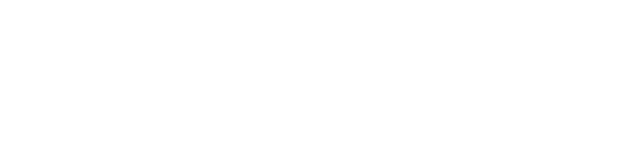
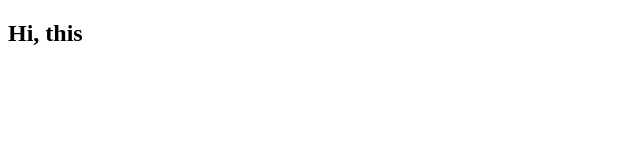
Before and after one commit to Yashivay/Javascript, a plain HTML site: page index.html in a window 1280 px wide. Shown: the whole page, without its empty margins (0-640 px from the left). Drawn offline with Linux system fonts and the light colour scheme.

```diff
--- a/index.html
+++ b/index.html
@@ -10,7 +10,7 @@
 
     <main>
         <section>
-
+            <h1> Hi, this  </h1>
 
         </section>
     </main>
```
Also changed, not shown: 1 other file.
